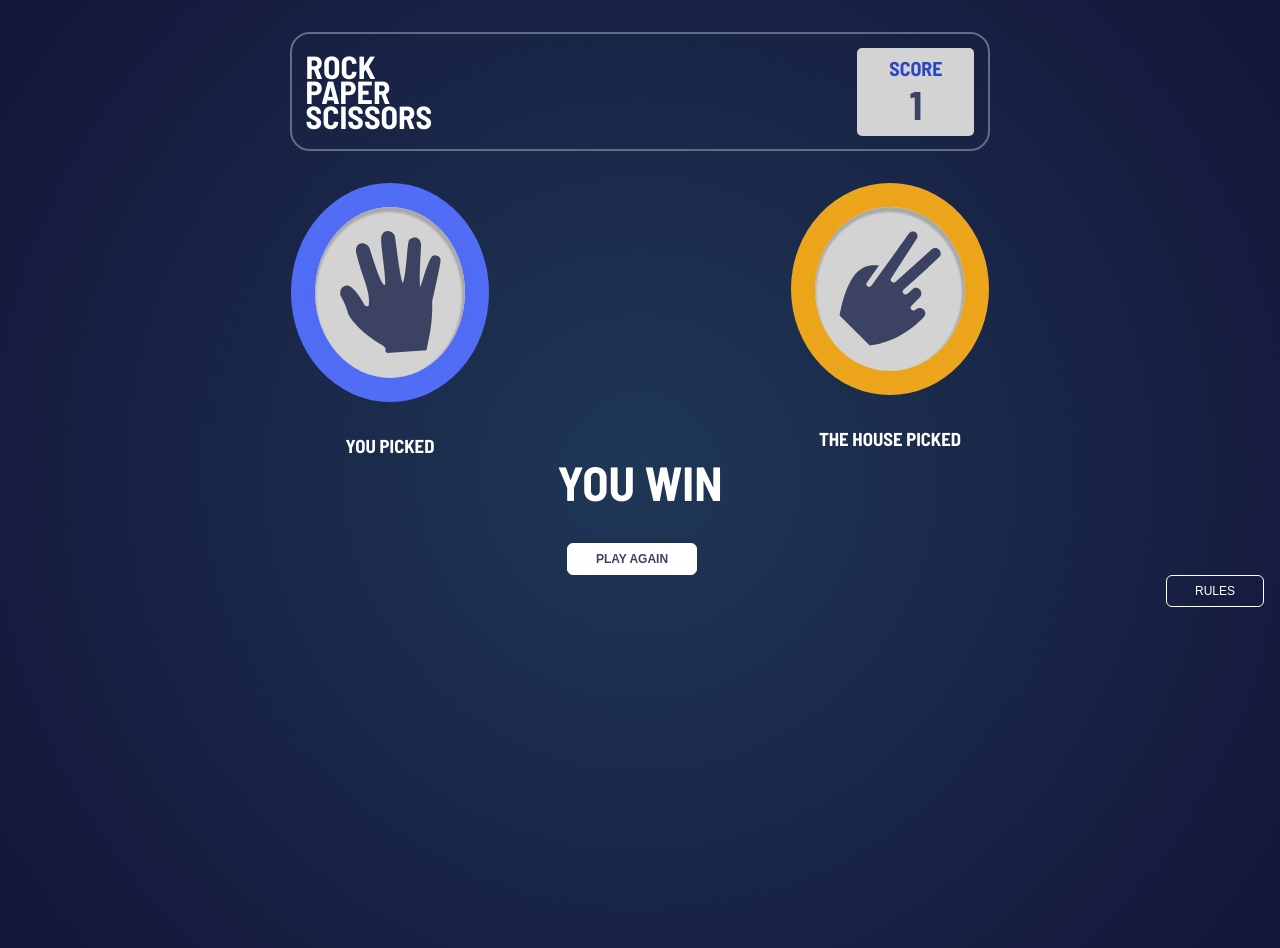
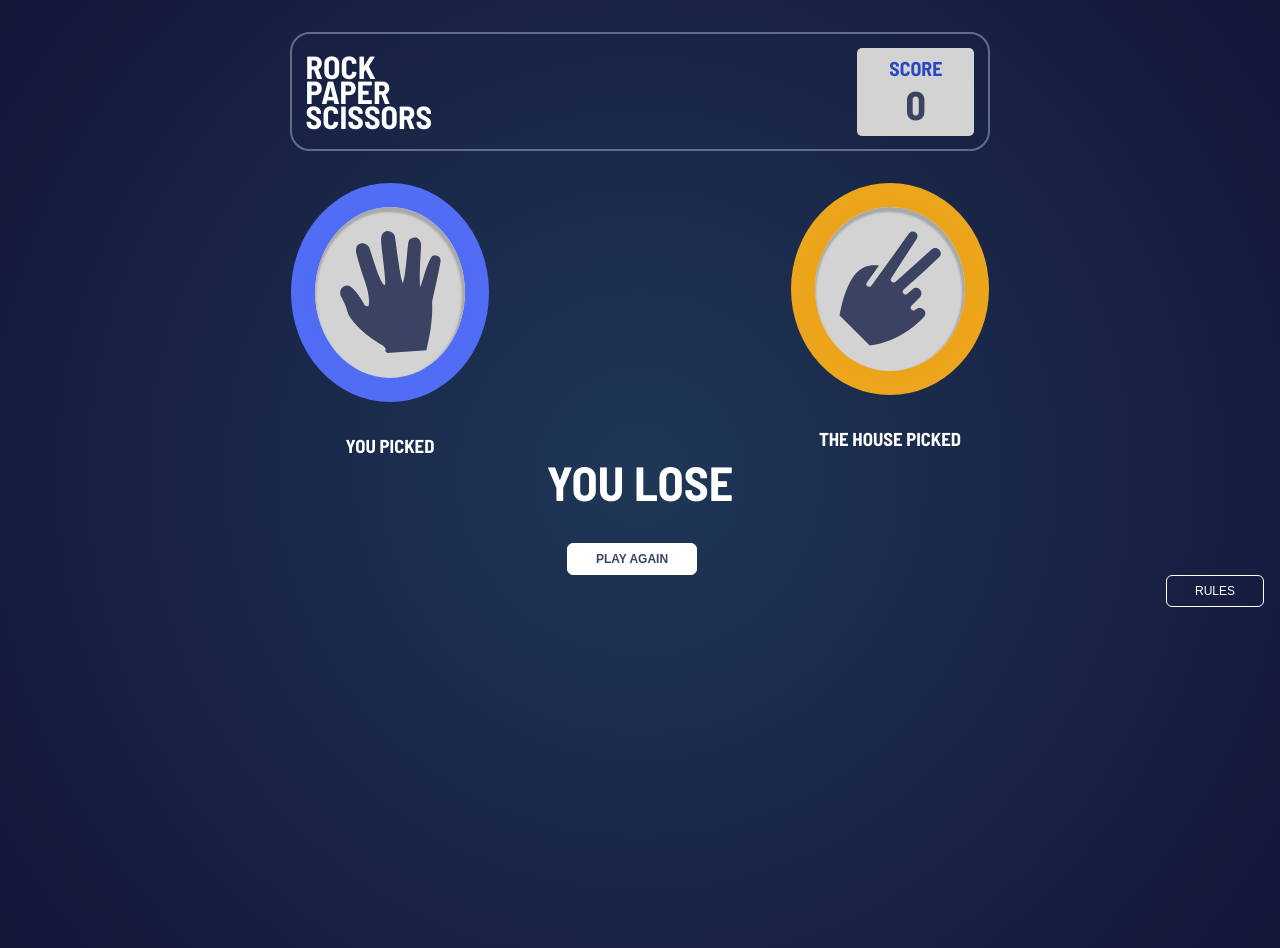
Before and after one commit to DMK980/Rock-Paper-Scissors-, a React (Vite) app in the folder rockPaperScissors/: page / in a window 1280 px wide. Both pictures are taken after a click on the button 476 px from the left and 345 px from the top of the page. Built offline with nearby package versions, Linux system fonts and the light colour scheme.

Commit message:
bug fix logic

```diff
--- a/rockPaperScissors/src/components/Header/header.jsx
+++ b/rockPaperScissors/src/components/Header/header.jsx
@@ -4,7 +4,7 @@ import { store } from '../../state'
 
 const Header = () => {
   let [state,dispatch] = useContext(store)
-  let score = state.score;
+  let {score} = state;
 
   return (
     <header className={header.header}>
--- a/rockPaperScissors/src/components/RockPaperScissors/rockpaperscissors.module.css
+++ b/rockPaperScissors/src/components/RockPaperScissors/rockpaperscissors.module.css
@@ -5,6 +5,7 @@
     grid-template-columns:  auto  auto  20px  auto  auto;
     grid-template-rows: auto auto auto auto;
     width: 100%;
+    animation: mounting 0.5s ease-in-out;
 }
 .maincontainerHidden{
     display: none;
@@ -28,3 +29,12 @@
         width: 650px;
     }
 }
+
+@keyframes mounting {
+    from {
+        opacity: 0
+    }
+    to {
+        opacity: 1
+    }
+}
--- a/rockPaperScissors/src/components/RockPaperScissors/rps.jsx
+++ b/rockPaperScissors/src/components/RockPaperScissors/rps.jsx
@@ -6,7 +6,7 @@ import { store } from '../../state'
 
 const RockPaperScissors = () => {
   const [state,dispatch] = useContext(store)
-  const visiblerps = state.visiblerps
+  const {visiblerps} = state
   return (
     <section className={rockpaperscissors[visiblerps]}>
         {/* triangle svg */}
--- a/rockPaperScissors/src/components/buttons/Gamebuttons.jsx
+++ b/rockPaperScissors/src/components/buttons/Gamebuttons.jsx
@@ -1,4 +1,4 @@
-import React, { useContext } from 'react'
+import React, { useContext,useEffect } from 'react'
 import gamebuttons from "./gamebuttons.module.css"
 import papersvg from "../../assets/images/icon-paper.svg"
 import rocksvg from "../../assets/images/icon-rock.svg"
@@ -8,9 +8,7 @@ import { store } from '../../state'
 const Gamebuttons = ({symbol,clickable = true}) => {
 
   const [state,dispatch] = useContext(store)
-  let userpick = state.userpick
-  let comppick = state.comppick
-  let score = state.score
+  let {userpick,comppick,score,numberofgamesplayed} = state
 
   // logic to make component reusable across the application
   const selection = symbol == "paper" ? papersvg : symbol == "rock" ? rocksvg : scissorssvg;
@@ -20,14 +18,21 @@ const Gamebuttons = ({symbol,clickable = true}) => {
     if (clickable){
       let symbols = ["paper","scissors","rock"]
       let pick = symbols[Math.floor(Math.random()*3)]
-
+      dispatch({type:"USERPICK",payload:symbol})
+      dispatch({type:"COMPPICK",payload:pick})
+      dispatch({type:"GAMEPLAYED",payload:++numberofgamesplayed})
+      dispatch({type:"RPSVISIBILITY"})
+      dispatch({type:"RESULTSVISIBILITY"})
+    }
+  }
+  useEffect(() => {
     // Winstatus update
     // draw
     if (userpick == comppick){
       dispatch({type:"WINSTATUS",payload:"DRAW"})
     }
     // lose
-      if (userpick == "paper" & comppick =="scissors" | userpick == "rock" & comppick == "paper" | userpick == "scissors" & comppick == "rock"){
+    if ((userpick == "paper" && comppick =="scissors") || (userpick == "rock" && comppick == "paper") || (userpick == "scissors" && comppick == "rock")){
         dispatch({type:"WINSTATUS",payload:"YOU LOSE"})
         // reduce score
         if(score > 0){
@@ -35,19 +40,15 @@ const Gamebuttons = ({symbol,clickable = true}) => {
         }
     }
     // Win
-      if (userpick == "paper" & comppick =="rock" | userpick == "rock" & comppick == "scissors" | userpick == "scissors" & comppick == "paper"){
+    if ((userpick == "paper" && comppick =="rock") || (userpick == "rock" && comppick == "scissors") || (userpick == "scissors" && comppick == "paper")){
         dispatch({type:"WINSTATUS",payload:"YOU WIN"})
         // add score
         if(score >= -1){
           dispatch({type:"ADD",payload:++score})
         }
     }
-      dispatch({type:"USERPICK",payload:symbol})
-      dispatch({type:"COMPPICK",payload:pick})
-      dispatch({type:"RPSVISIBILITY"})
-      dispatch({type:"RESULTSVISIBILITY"})
-    }
-  }
+  }, [numberofgamesplayed]);
+
   return (
     <button type="button"
             className={`${gamebuttons[symbol]} ${gamebuttons.btncontainer}`}
--- a/rockPaperScissors/src/components/results/Results.jsx
+++ b/rockPaperScissors/src/components/results/Results.jsx
@@ -1,14 +1,11 @@
-import React, { useContext, useEffect } from 'react'
+import React, { useContext} from 'react'
 import results from "./results.module.css"
 import Gamebuttons from '../buttons/Gamebuttons';
 import { store } from '../../state';
 
 const Results = () => {
     const [state,dispatch] = useContext(store)
-    let userpick = state.userpick
-    let comppick = state.comppick
-    let winstatus = state.winstatus
-    let visibleresults = state.visibleresults
+    let {userpick,comppick,visibleresults} = state
 
   return (
     <section className={results[visibleresults]}>
@@ -26,7 +23,7 @@ const Results = () => {
                 <h3 className={results.subheader}>THE HOUSE PICKED</h3>
             </div>
         </div>
-        <h1 className={results.header}>{winstatus}</h1>
+        <h1 className={results.header}>{state.winstatus}</h1>
     </section>
   )
 }
--- a/rockPaperScissors/src/state.jsx
+++ b/rockPaperScissors/src/state.jsx
@@ -5,9 +5,10 @@ export const initialState = {
     visiblemodule : "containerHidden",
     visiblerps : "maincontainer",
     visibleresults : "maincontainerHidden",
-    winstatus : "DRAW",
-    userpick : "paper",
-    comppick : "rock"
+    winstatus : "",
+    userpick : "",
+    comppick : "",
+    numberofgamesplayed : 0
 }
 
 export const store = createContext()
@@ -68,5 +69,7 @@ export const reducer = (state,action) => {
         // computer selects
       case "COMPPICK":
         return {...state,comppick : action.payload}
+      case "GAMEPLAYED":
+        return {...state,numberofgamesplayed : action.payload}
     }
   }
```
Also changed, not shown: rockPaperScissors/src/components/results/results.module.css (line endings or trailing spaces). Lines whose indentation alone changed are shown as unchanged.
